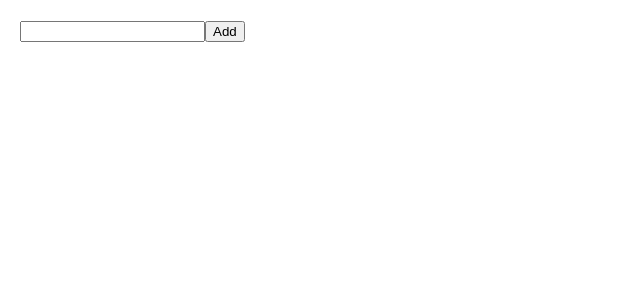
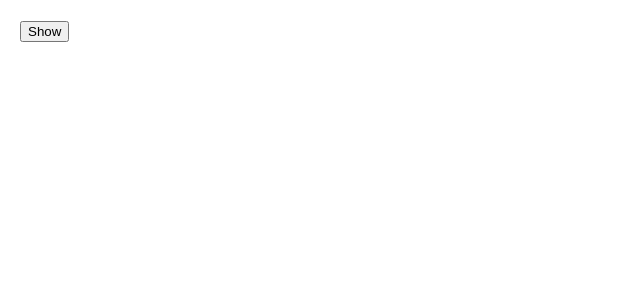
Before and after one commit to VanThao43/React-JS, a React (Create React App) app: page / in a window 1280 px wide. Shown: the top 300 px of the page, without its empty margins (0-640 px from the left). Built offline with nearby package versions, Linux system fonts and the light colour scheme.

Commit message:
useEffect - Update - DOM

```diff
--- a/src/App.js
+++ b/src/App.js
@@ -1,50 +1,20 @@
 
-import { useState } from 'react'
+import { useState } from "react";
+import Content from "./Content";
+
+// Mounted / Unmounted
+
+
+function App() {
+
+  const [show, setShow] = useState(false)
 
 
 
-function App() {
-  //Chuyển về chuỗi
-
-  const [job, setJob] = useState('')
-  const [jobs, setJobs] = useState(() => {
-    const storageJobs = JSON.parse(localStorage.getItem('jobs'))
-    console.log(storageJobs);
-    return storageJobs ?? []
-  })
-
-
-  const handleSubmit = () => {
-    setJobs(prev => {
-      const newJobs = [...prev, job]
-
-      // Save to local storage
-      const jsonJobs = JSON.stringify(newJobs)
-
-      localStorage.setItem('jobs', jsonJobs)
-
-      return newJobs
-    })
-    setJob('')
-  }
-
   return (
     <div className="App" style={{ padding: 20 }}>
-
-      <input
-        value={job}
-        onChange={e => setJob(e.target.value)}
-      />
-      <button onClick={handleSubmit}>Add</button>
-
-      <ul>
-        {jobs.map((job, index) => (
-          <li key={index}>
-            {job}
-          </li>
-        ))}
-      </ul>
-
+      <button onClick={() => setShow(!show)}>Show</button>
+      {show && <Content />}
     </div>
   );
 }
--- /dev/null
+++ b/src/Content.js
@@ -0,0 +1,32 @@
+
+// 1. useEffect(callback)       -> ít dùng
+// - Gọi callback mỗi khi component re-render
+// 2. useEffect(callback, [])
+// 3. useEffect(callback, [dependency])
+
+
+//----------------------
+// 1. cả 3 trường hợp thì callback luôn được gọi sau khi component mounted
+// Dùng useEffect với tác dụng là sau khi UI được render thì mới gọi đến useEffect
+
+import { useEffect, useState } from "react"
+
+function Content() {
+
+    const [title, setTitle] = useState('')
+
+    useEffect(() => {
+        document.title = title
+    })
+
+    return (
+        <div>
+            <input
+                value={title}
+                onChange={e => setTitle(e.target.value)}
+            />
+        </div>
+    )
+}
+
+export default Content
```
